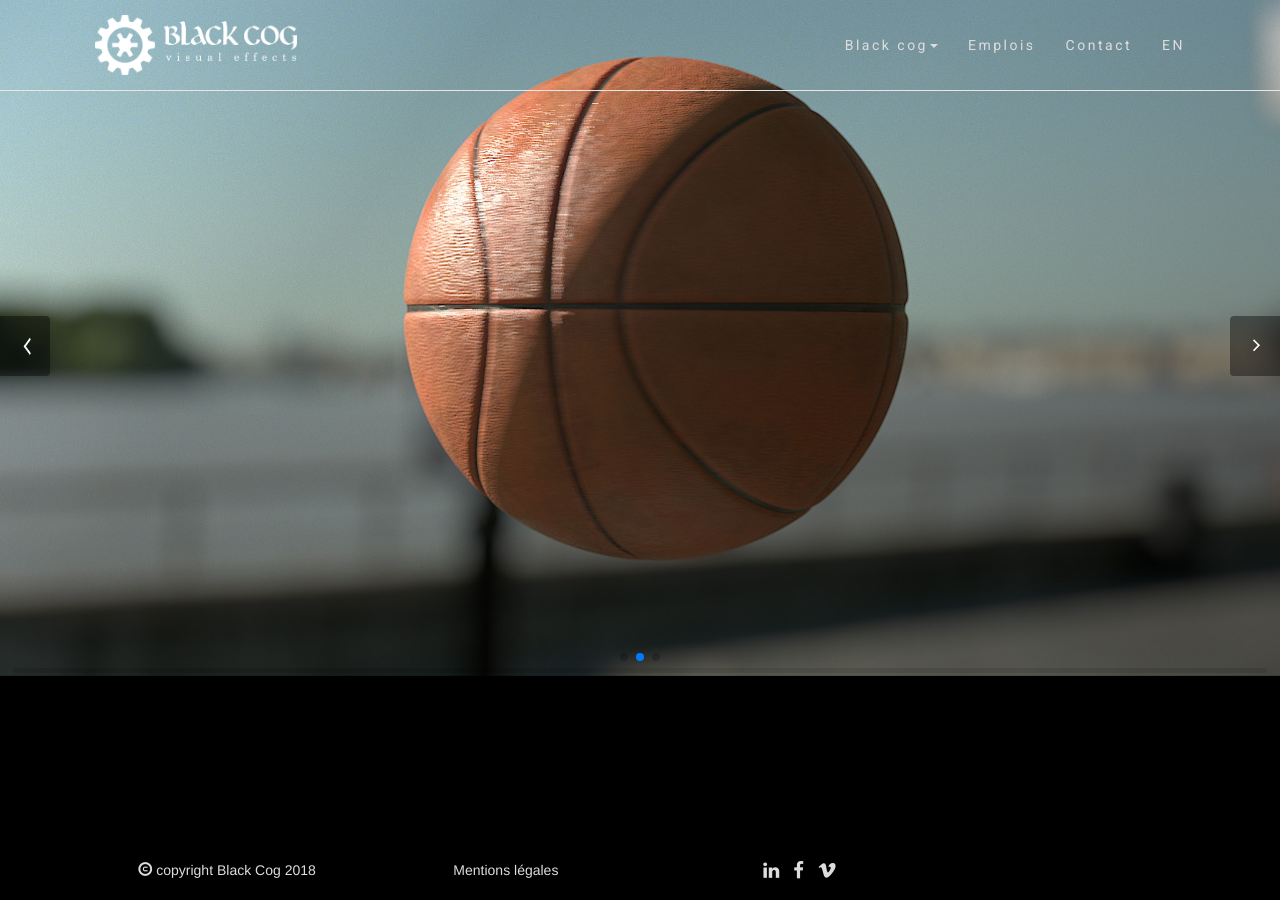
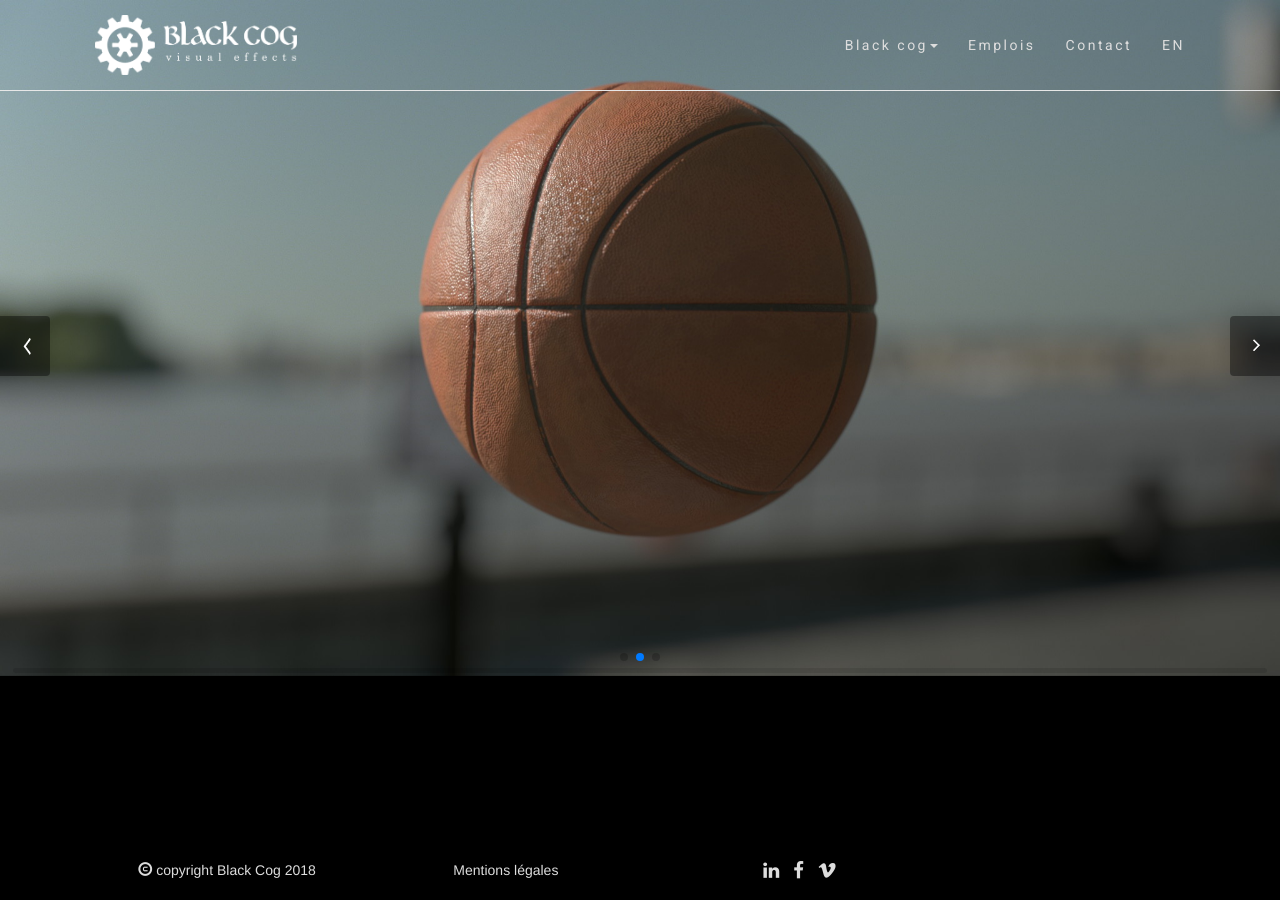
Before and after one commit to christiansen-merel/bookish-fortnight, a Jekyll site: the page built from index.html, in a window 1280 px wide. Built offline with Jekyll 4.4.1, drawn with Linux system fonts in a browser that asks for light colours; nearby versions of some CDN libraries; library files that are not in the unit come from our copies.

Commit message:
Update home.html

```diff
--- a/_layouts/home.html
+++ b/_layouts/home.html
@@ -11,7 +11,7 @@ layout: default
               <div class="swiper-wrapper" >
                   <!-- Slides -->
                   <div class="swiper-slide" data-swiper-parallax="10%"><img src="{{ "/img/home/earth_1001_3_paul_0001.jpg" | relative_url }}" /></div>
-                  <div class="swiper-slide" data-swiper-parallax="10%"><img src="{{ "img/home/TD_1002_1_Paul_0002.jpg" | relative_url }}" /></div>
+                  <div class="swiper-slide" data-swiper-parallax="10%"><img src="{{ "img/home/ballon-basket.jpg" | relative_url }}" /></div>
                   <div class="swiper-slide" data-swiper-parallax="10%"><img src="{{ "img/home/MattHolubowskiClip_04.jpg" | relative_url }}" /></div>
                   <!--<div class="swiper-slide" data-swiper-parallax="10%"><img src="{{ "img/home/screen_track3D.jpg" | relative_url }}" /></div> -->
               </div>
```
